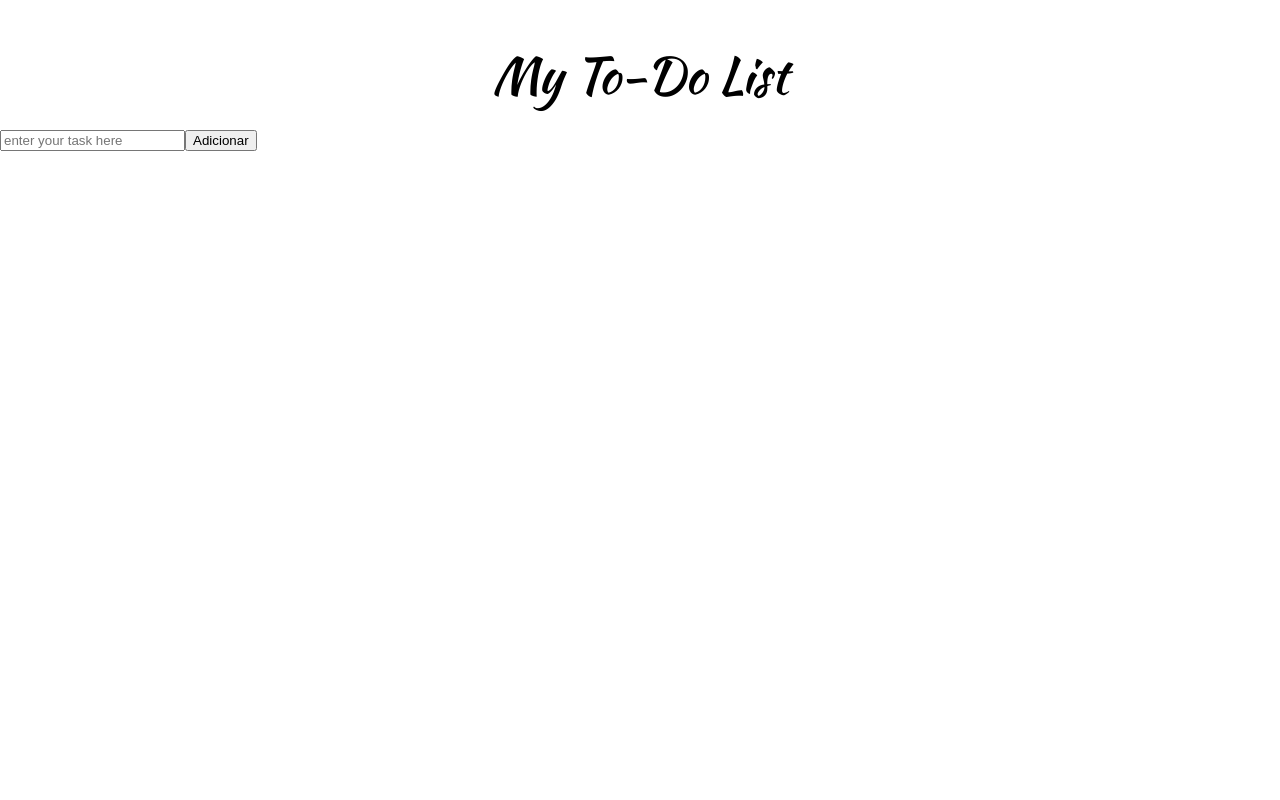
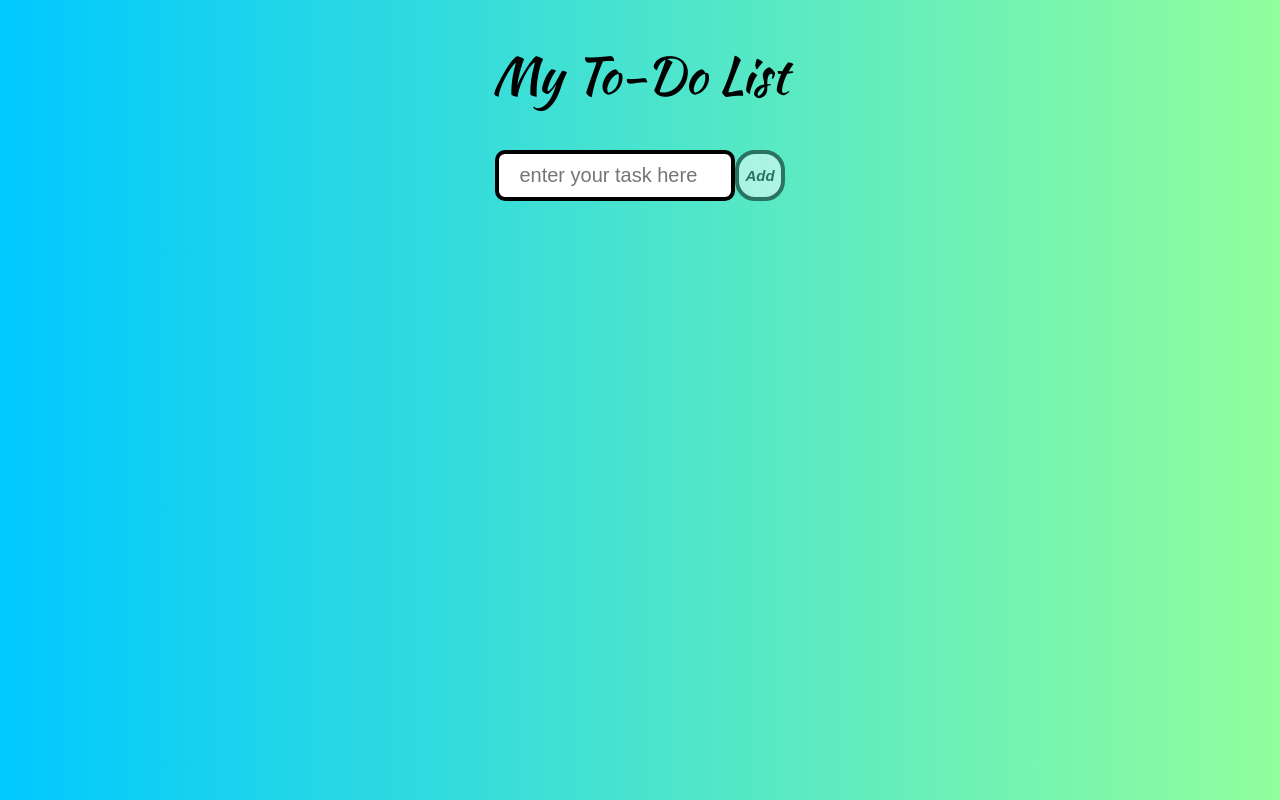
Before and after one commit to nicolasgabriiel/List-Vue, a Vue app: page / in a window 1280 px wide. Built offline with nearby package versions, Linux system fonts and the light colour scheme.

Commit message:
finalizando o Gerenciador de tasks

```diff
--- a/src/App.vue
+++ b/src/App.vue
@@ -19,5 +19,8 @@ export default defineComponent({
 @import url('https://fonts.googleapis.com/css2?family=Kaushan+Script&display=swap');
 #app{
   font-family: 'Kaushan Script', cursive;
+  width: 100%;
+  height: 100vh;
+  background: linear-gradient(90deg, #00C9FF 0%, #92FE9D 100%);
 }
 </style>
--- a/src/components/Cabecalho.vue
+++ b/src/components/Cabecalho.vue
@@ -22,7 +22,7 @@ export default defineComponent({
 <style scoped>
 h1{
   text-align: center;
-  margin: 50px 0 30px 0;
+  padding: 50px 0 ;
   font-size: 50px;
 }
 </style>
--- a/src/components/GerenciadorDeTasks.vue
+++ b/src/components/GerenciadorDeTasks.vue
@@ -1,7 +1,8 @@
 <template>
-    <input type="text" placeholder="
-enter your task here"/>
-    <button>Adicionar</button>
+    <section class="section-gerenciamento">
+        <input type="text" placeholder="enter your task here" @input="escrevendo"/>
+        <button :disabled="!inputTask" v-bind:class="{'ativado': ativando}" @click="adicionarTasks">Add</button>
+    </section>
 </template>
 
 <script lang="ts">
@@ -9,12 +10,58 @@ import { defineComponent } from 'vue';
 
 export default defineComponent({
     name: 'GerenciadorDeTasks',
+    data (){
+        return{
+            inputTask: false,
+            ativando: false
+        }
+    },
+    methods:{
+        escrevendo () {
+            this.inputTask = true
+            this.ativando = true
+        },
+        adicionarTasks (){
+            console.log('adicionando tasks')
+        }
+    }
 
 })
-
-
 </script>
 
 <style scoped>
-
+.section-gerenciamento{
+    display: flex;
+    justify-content: center;
+}
+input{
+    padding: 10px 20px;
+    width: 15%;
+    border-radius: 10px;
+    font-size: 20px;
+    background-color: white;
+    color: black;
+    border: 4px solid black;
+}
+button{
+    border-radius: 20px;
+    cursor: pointer;
+    font-size: 15px;
+    font-style: italic;
+    background-color: white;
+    color: black;
+    font-weight: bold;
+    transition: .5s;
+    border: 4px solid black;
+}
+.ativado:hover{
+    background-color: black;
+    color: white;
+    border-color: white;
+    scale: 1.02;
+    opacity: 1;
+}
+button:disabled{
+    opacity:.5 ;
+}
 </style>
```
